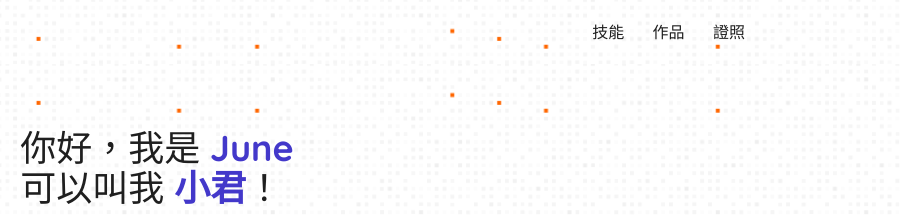
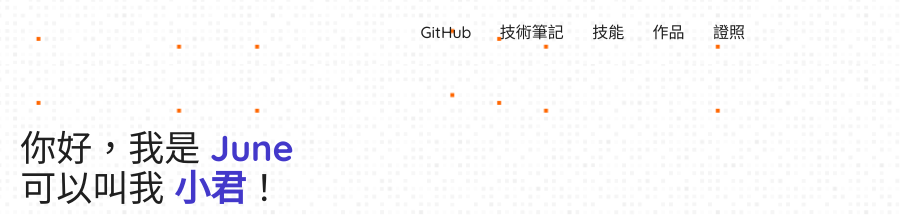
Before and after one commit to WenJenChun/junew-portfolio, a website built with Vite: page pages/resume_zh.html in a window 1280 px wide. Shown: the top 215 px of the page, 379-1280 px from the left. Built offline with nearby package versions, Linux system fonts and the light colour scheme.

Commit message:
update nav menu

```diff
--- a/pages/resume_zh.html
+++ b/pages/resume_zh.html
@@ -14,6 +14,8 @@
       <nav class="flex justify-center sm:justify-between space-x-4 container mx-auto px-4 max-w-screen-lg">
         <img id="backToIndex" src="../assets/junew_orange.png" alt="" class="h-8">
         <div class="flex content-center hidden sm:block">
+          <a href="https://github.com/WenJenChun" target="_blank" class="font-medium px-3 py-2 text-jBlack hover:text-indigo-700 hover:font-black">GitHub</a>
+          <a href="https://medium.com/@wenrenjune" target="_blank" class="font-medium px-3 py-2 text-jBlack hover:text-indigo-700 hover:font-black">技術筆記</a>
           <a href="#service" class="font-medium px-3 py-2 text-jBlack hover:text-indigo-700 hover:font-black">技能</a>
           <a href="#portfolio" class="font-medium px-3 py-2 text-jBlack hover:text-indigo-700 hover:font-black">作品</a>
           <a href="#certificate" class="font-medium px-3 py-2 text-jBlack hover:text-indigo-700 hover:font-black">證照</a>
```
